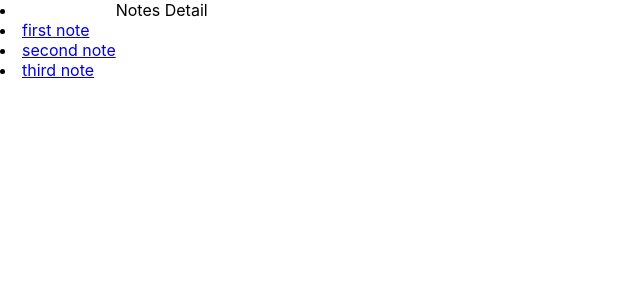
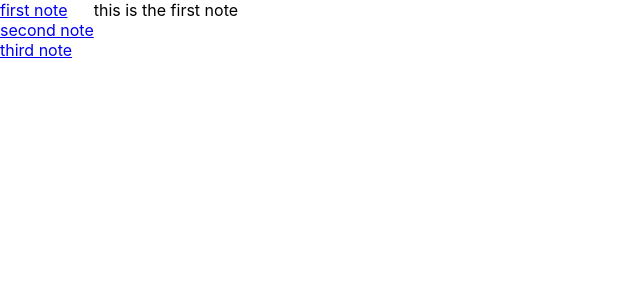
Before and after one commit to jboerner56/notes-app, a React (Create React App) app: page / in a window 1280 px wide. Shown: the top 300 px of the page, without its empty margins (0-640 px from the left). Built offline with nearby package versions, Linux system fonts and the light colour scheme.

Commit message:
NotesDetail changed to class

```diff
--- a/src/NotesApp.js
+++ b/src/NotesApp.js
@@ -29,6 +29,7 @@ export default class NotesApp extends React.Component{
         }
     }
     render() {
+        const theNote = this.state.notes.find(note => this.state.selectedNote === note.id);
         return (
             <div className={styles.app}>
                     <NotesList
@@ -38,10 +39,10 @@ export default class NotesApp extends React.Component{
                     />
                     <NotesDetail
                     className={styles.detail}
-
+                    note={theNote}
                     />
             </div>
-        )
+        );
     }
     _selectNote = (id) => {
         // choose note to show
--- a/src/NotesDetail.js
+++ b/src/NotesDetail.js
@@ -1,9 +1,16 @@
 import React from 'react';
 
-export default function NotesDetail(props){
-    return (
-        <div className={props.className}>
-            Notes Detail
-        </div>
-    );
+export default class NotesDetail extends React.Component{
+    constructor(props) {
+        super(props);
+    }
+    render() {
+        // declares the className and note variables, and assigns them to the properties from this.props where the name matches
+        const {className, note} = this.props;
+        return (
+            <div className={className}>
+                {note.text}
+            </div>
+        );
+    }
 }
--- a/src/NotesList.js
+++ b/src/NotesList.js
@@ -6,7 +6,7 @@ function NotesListItem ({id, text, handleClick}) {
     return(
         <li>
             <a
-                href="http:"
+                href="#"
                 onClick={(e) => {
                     e.preventDefault();
                     console.log("clicked");
@@ -16,15 +16,15 @@ function NotesListItem ({id, text, handleClick}) {
                 {text}
             </a>
         </li>
-    )
+    );
 
 }
 export default function NotesList ({notes, className, handleSelection}) {
     //
     const items = notes.map(note => <NotesListItem id={note.id} text={note.title} handleClick={handleSelection}/>);
     return(
-        <li>
+        <ul className={styles.notesList}>
             {items}
-        </li>
+        </ul>
     )
 }
```
